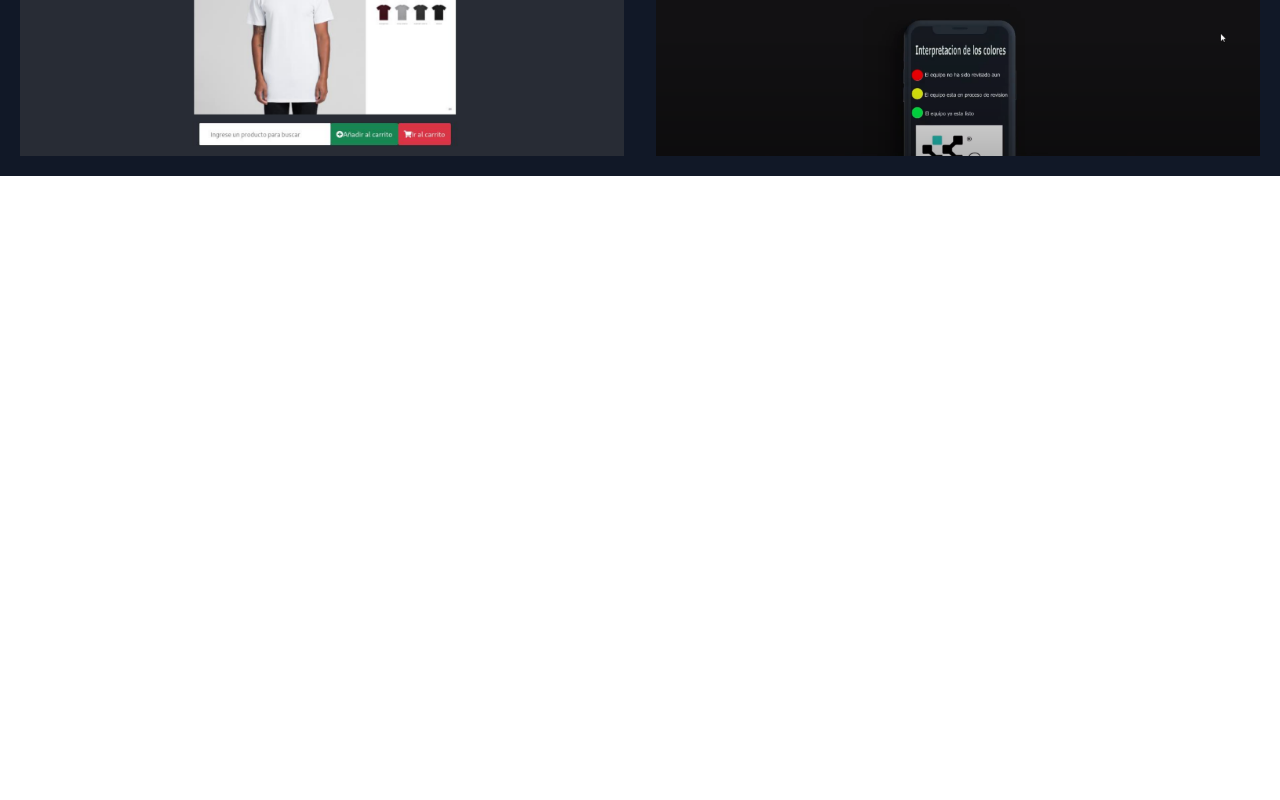
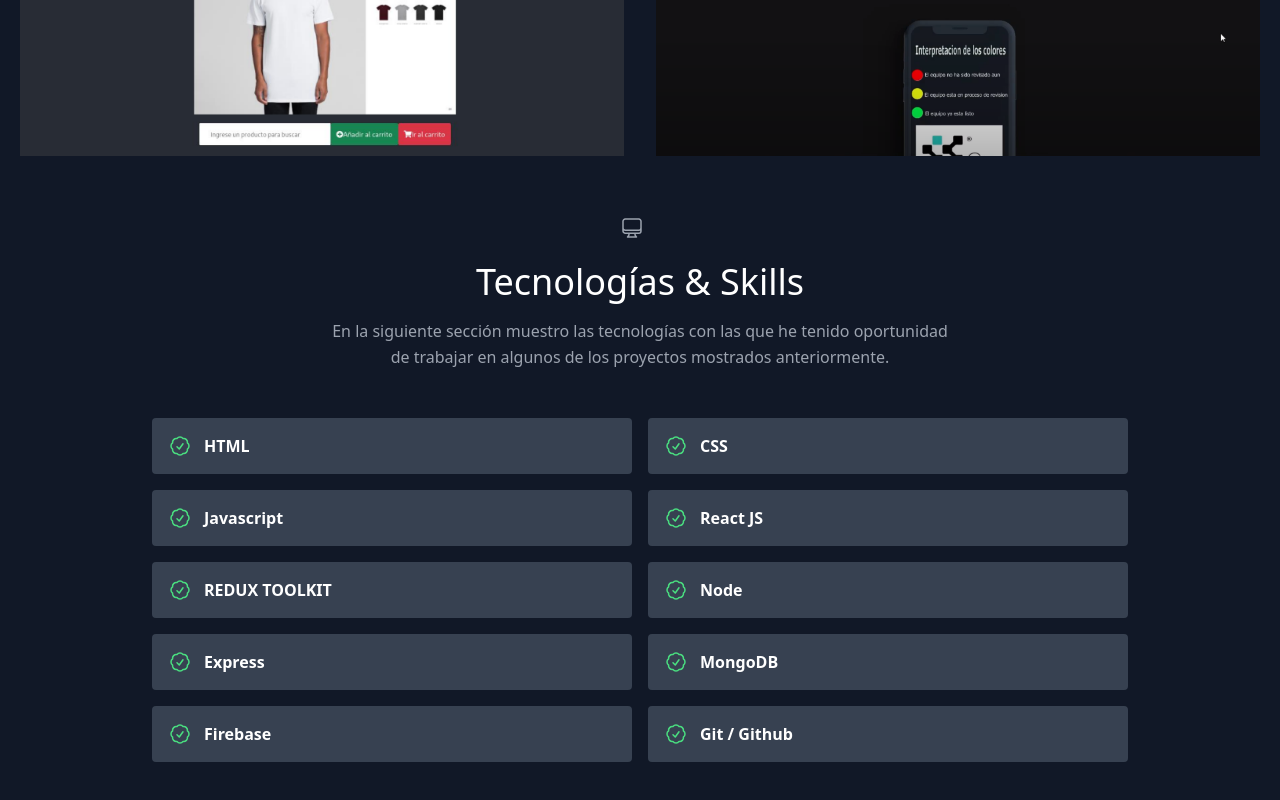
Before and after one commit to carloscarrete/portafolio, a React (Vite) app: page / in a window 1280 px wide. Shown: the part 1316-2116 px from the top of the page. Before the commit the page ends 1492 px from the top, so only its background shows below. Built offline with nearby package versions, Linux system fonts and the light colour scheme.

Commit message:
Skills and technologies component

```diff
--- a/src/App.jsx
+++ b/src/App.jsx
@@ -4,6 +4,7 @@ import './App.css'
 import { About } from './components/About'
 import { Navbar } from './components/Navbar'
 import { Projects } from './components/Projects'
+import { Skills } from './components/Skills'
 
 function App() {
   const [count, setCount] = useState(0)
@@ -13,6 +14,7 @@ function App() {
       <Navbar />
       <About />
       <Projects />
+      <Skills />
     </div>
   )
 }
--- a/src/components/Skills.jsx
+++ b/src/components/Skills.jsx
@@ -0,0 +1,54 @@
+import { skills } from "../data/skills"
+export const Skills = () => {
+  return (
+    <section id="skills">
+      <div className="container px-5 py-10 mx-auto">
+        <div className="text-center mb-10">
+          <div className="w-10 inline-block mb-4">
+            <svg xmlns="http://www.w3.org/2000/svg" fill="none" viewBox="0 0 24 24" stroke-width="1.5" stroke="currentColor" class="w-6 h-6">
+              <path stroke-linecap="round" stroke-linejoin="round" d="M9 17.25v1.007a3 3 0 01-.879 2.122L7.5 21h9l-.621-.621A3 3 0 0115 18.257V17.25m6-12V15a2.25 2.25 0 01-2.25 2.25H5.25A2.25 2.25 0 013 15V5.25m18 0A2.25 2.25 0 0018.75 3H5.25A2.25 2.25 0 003 5.25m18 0V12a2.25 2.25 0 01-2.25 2.25H5.25A2.25 2.25 0 013 12V5.25" />
+            </svg>
+          </div>
+          <h1 className="sm:text-4xl text-3xl font-medium title-font text-white mb-4">
+            Tecnologías &amp; Skills
+          </h1>
+          <p className="text-base leading-relaxed xl:w-1/2 lg:w-3/4 mx-auto ">
+            En la siguiente sección muestro las tecnologías con las que he tenido oportunidad de trabajar en algunos de los proyectos mostrados anteriormente.
+          </p>
+        </div>
+        <div className="sm:mx-auto flex flex-wrap lg:w-4/5 -mx-2 sm:mb-3">
+          {
+            skills.map((skill) => (
+              <div key={skill} className="p-2 sm:w-1/2 w-full">
+                <div className="bg-gray-700 rounded flex p-4 h-full items-center">
+                  <div className="text-green-400 w-5 h-6 flex-shrink-0 mr-4">
+                    <svg xmlns="http://www.w3.org/2000/svg" fill="none" viewBox="0 0 24 24" stroke-width="1.5" stroke="currentColor" class="w-6 h-6">
+                      <path stroke-linecap="round" stroke-linejoin="round" d="M9 12.75L11.25 15 15 9.75M21 12c0 1.268-.63 2.39-1.593 3.068a3.745 3.745 0 01-1.043 3.296 3.745 3.745 0 01-3.296 1.043A3.745 3.745 0 0112 21c-1.268 0-2.39-.63-3.068-1.593a3.746 3.746 0 01-3.296-1.043 3.745 3.745 0 01-1.043-3.296A3.745 3.745 0 013 12c0-1.268.63-2.39 1.593-3.068a3.745 3.745 0 011.043-3.296 3.746 3.746 0 013.296-1.043A3.746 3.746 0 0112 3c1.268 0 2.39.63 3.068 1.593a3.746 3.746 0 013.296 1.043 3.746 3.746 0 011.043 3.296A3.745 3.745 0 0121 12z" />
+                    </svg>
+                  </div>
+                  <span className="text-white font-bold">
+                    {skill}
+                  </span>
+                </div>
+              </div>
+            ))
+          }
+        </div>
+      </div>
+    </section>
+  )
+}
+
+/*
+<div className="flex flex-wrap lg:w-4/5 sm:mx-auto sm:mb-2 -mx-2">
+          {skills.map((skill) => (
+            <div key={skill} className="p-2 sm:w-1/2 w-full">
+              <div className="bg-gray-800 rounded flex p-4 h-full items-center">
+                <BadgeCheckIcon className="text-green-400 w-6 h-6 flex-shrink-0 mr-4" />
+                <span className="title-font font-medium text-white">
+                  {skill}
+                </span>
+              </div>
+            </div>
+          ))}
+        </div> */
--- /dev/null
+++ b/src/data/skills.js
@@ -0,0 +1,12 @@
+export const skills = [
+    'HTML',
+    'CSS',
+    'Javascript',
+    'React JS',
+    'REDUX TOOLKIT',
+    'Node',
+    'Express',
+    'MongoDB',
+    'Firebase',
+    'Git / Github',
+]
```
